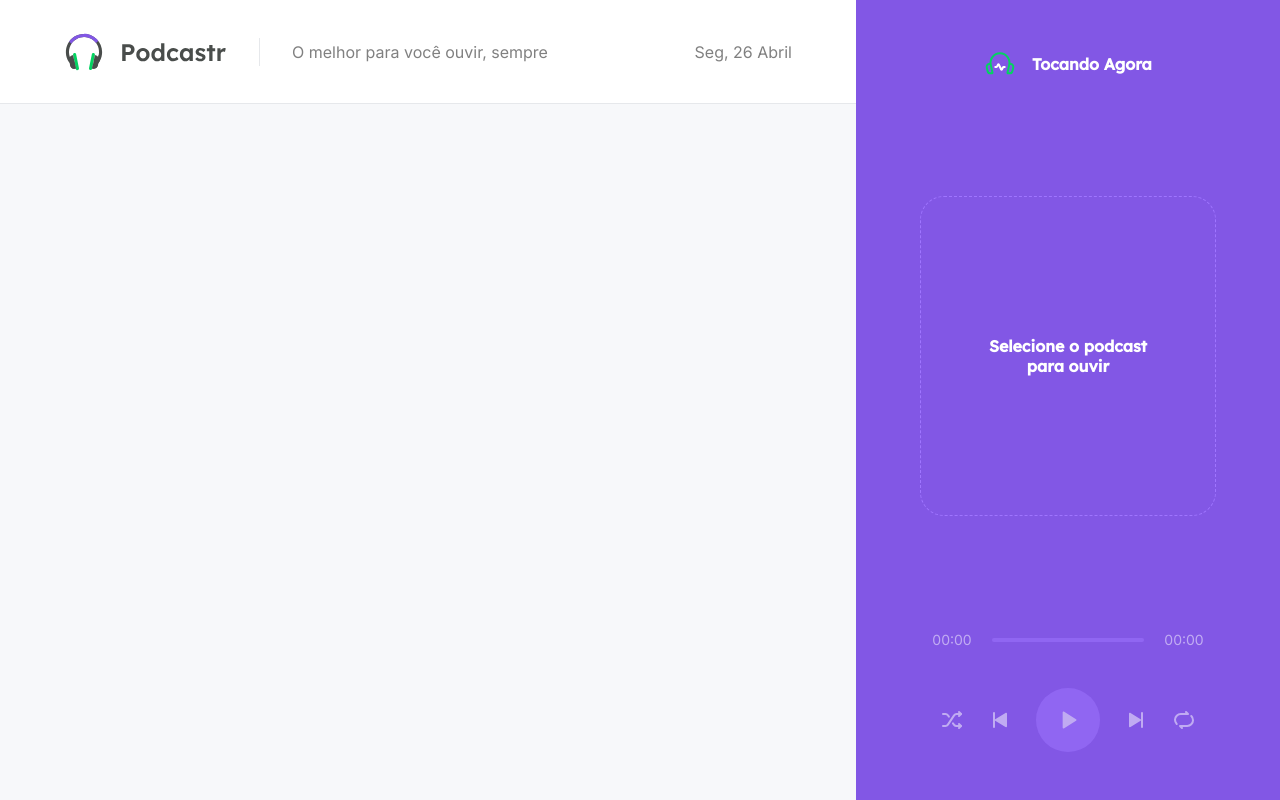
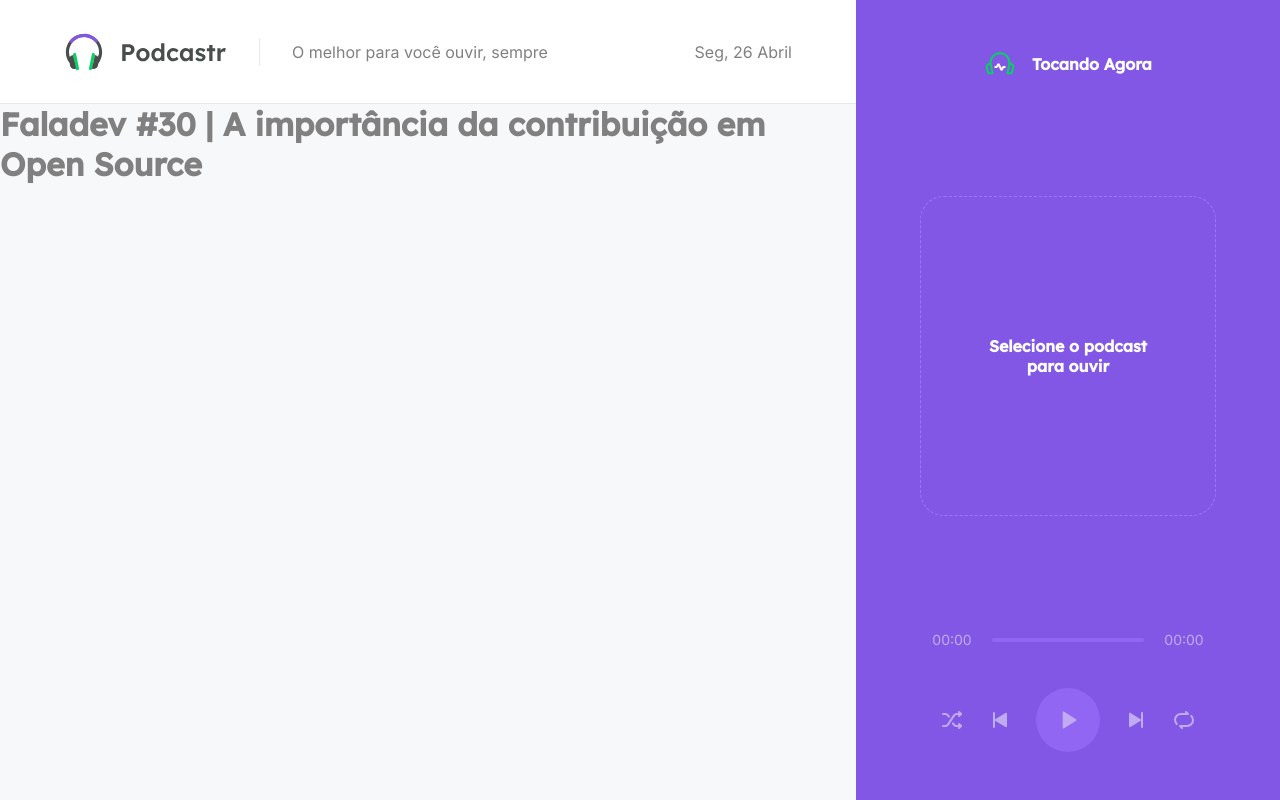
Before and after one commit to SudoBruno/Podcastr, a Next.js app: page /episodes/a-importancia-da-contribuicao-em-open-source in a window 1280 px wide. Built offline with nearby package versions, Linux system fonts and the light colour scheme; data requests are answered from the project's data file.

Commit message:
episode page

```diff
--- a/src/pages/episodes/[slug].tsx
+++ b/src/pages/episodes/[slug].tsx
@@ -1,18 +1,59 @@
-import { GetStaticProps } from "next";
+import { format, parseISO } from "date-fns";
+import ptBR from 'date-fns/locale/pt-BR';
+import { GetStaticProps, GetStaticPaths } from "next";
 import { useRouter } from "next/router";
+import { api } from "../../services/api";
+import { convertDurationToTimeString } from "../../utils/convertDurationToTimeString";
 
-export default function Episode(){
+type Episode = {
+  id: string;
+  url: string;
+  title: string;
+  members: string;
+  duration:number;
+  thumbnail: string;
+  description: string;
+  publishedAt: string;
+  durationAsString: string;
+}
 
-  const router = useRouter();
+type EpisodeProps = {
+  episode: Episode;
+}
+
+export default function Episode({episode}: EpisodeProps){
 
   return(
-   <h1></h1>
+   <h1>{episode.title}</h1>
   );
 }
 
-export const getStaticProps: GetStaticProps = async () => {
+export const getStaticPaths: GetStaticPaths = async () => {
   return {
-    props: {},
+    paths:[],
+    fallback: 'blocking'
+  }
+}
+
+export const getStaticProps: GetStaticProps = async (ctx) => {
+  const {slug} = ctx.params;
+  const { data } = await api.get(`/episodes/${slug}`);
+
+  const episode = {
+    id: data.id,
+    title: data.title,
+    thumbnail: data.thumbnail,
+    members: data.members,
+    publishedAt: format(parseISO(data.published_at), 'd MMM yy', {locale: ptBR}),
+    durationAsString: convertDurationToTimeString(Number(data.file.duration)),
+    description: data.description,
+    url: data.file.url
+  }
+
+  return {
+    props: {
+      episode,
+    },
     revalidate: 60 * 60 *24, //24horas
   }
 }
--- a/src/pages/index.tsx
+++ b/src/pages/index.tsx
@@ -14,7 +14,6 @@
     members: string;
     duration:number;
     thumbnail: string;
-    description: string;
     publishedAt: string;
     durationAsString: string;
 }
@@ -135,7 +134,6 @@
       members: episode.members,
       publishedAt: format(parseISO(episode.published_at), 'd MMM yy', {locale: ptBR}),
       durationAsString: convertDurationToTimeString(Number(episode.file.duration)),
-      description: episode.description,
       url: episode.file.url
     }
   });
```
Also changed, not shown: src/pages/episodes/episode.module.scss (added).
